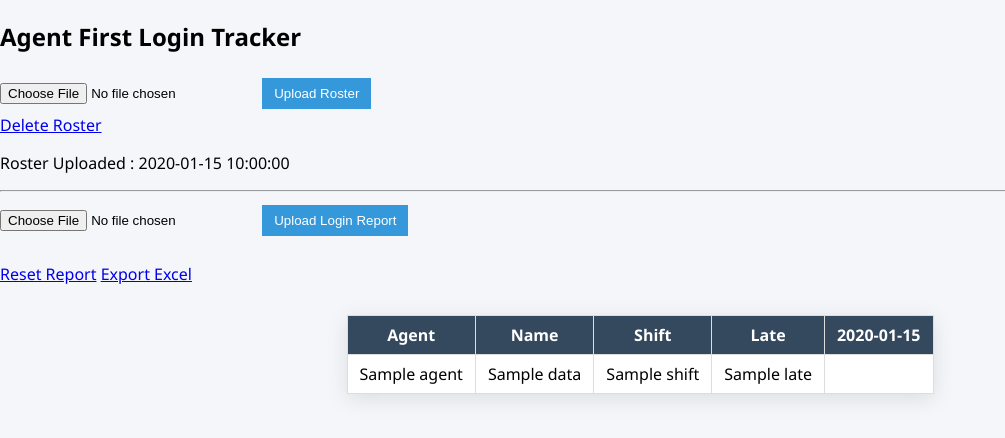
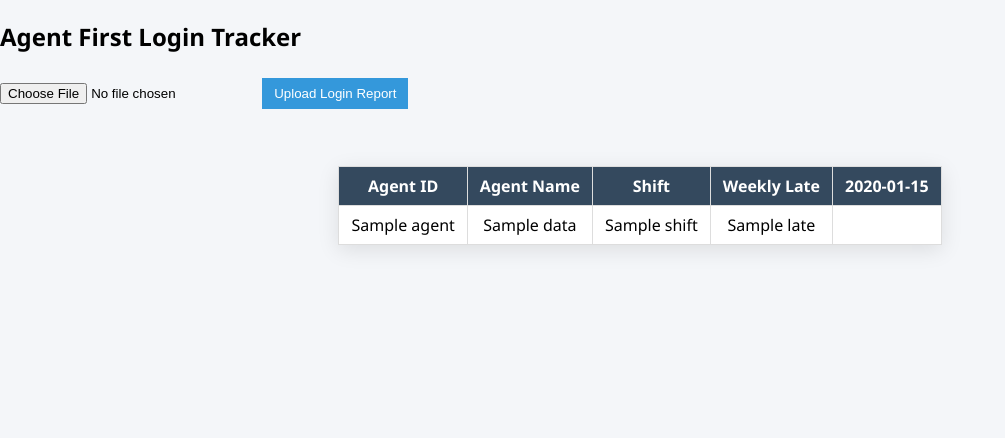
Before and after one commit to Viratmalakar/First-login-tracker, a Flask app: template templates/index.html in a window 1280 px wide. Shown: the top 438 px of the page, without its empty margins (0-1005 px from the left). Run offline with Flask 3, Linux system fonts and the light colour scheme; the template is opened without the code that fills it: most values are stand-ins (such as "Sample title", 1, 10 or a date in 2020).

Commit message:
Update index.html

```diff
--- a/templates/index.html
+++ b/templates/index.html
@@ -1,32 +1,21 @@
 <!DOCTYPE html>
 <html>
+
 <head>
-<title>First Login Tracker</title>
+
+<title>Agent First Login Tracker</title>
+
 <link rel="stylesheet" href="/static/style.css">
+
 </head>
 
 <body>
 
 <h2>Agent First Login Tracker</h2>
 
-<div class="top">
-
-<form action="/upload_roster" method="post" enctype="multipart/form-data">
-<input type="file" name="roster">
-<button>Upload Roster</button>
-</form>
-
-<a href="/delete_roster">Delete Roster</a>
-
-<p>Roster Uploaded : {{roster_time}}</p>
-
-</div>
-
-<hr>
-
 <form method="post" enctype="multipart/form-data">
 
-<input type="file" name="loginfile">
+<input type="file" name="file">
 
 <button>Upload Login Report</button>
 
@@ -34,22 +23,21 @@
 
 <br>
 
-<a href="/reset">Reset Report</a>
-<a href="/export_excel">Export Excel</a>
-
 {% if table %}
 
-<table border="1">
+<table>
 
 <tr>
 
-<th>Agent</th>
-<th>Name</th>
+<th>Agent ID</th>
+<th>Agent Name</th>
 <th>Shift</th>
-<th>Late</th>
+<th>Weekly Late</th>
 
 {% for d in dates %}
+
 <th>{{d}}</th>
+
 {% endfor %}
 
 </tr>
@@ -59,18 +47,23 @@
 <tr>
 
 <td>{{agent}}</td>
+
 <td>{{data.name}}</td>
+
 <td>{{data.shift}}</td>
+
 <td>{{data.late}}</td>
 
 {% for d in dates %}
 
-<td>
+<td
+{% if d in data.days and data.days[d].status=="late" %}
+class="late"
+{% endif %}
+>
 
 {% if d in data.days %}
-
 {{data.days[d].time}}
-
 {% endif %}
 
 </td>
@@ -86,4 +79,5 @@
 {% endif %}
 
 </body>
+
 </html>
```
